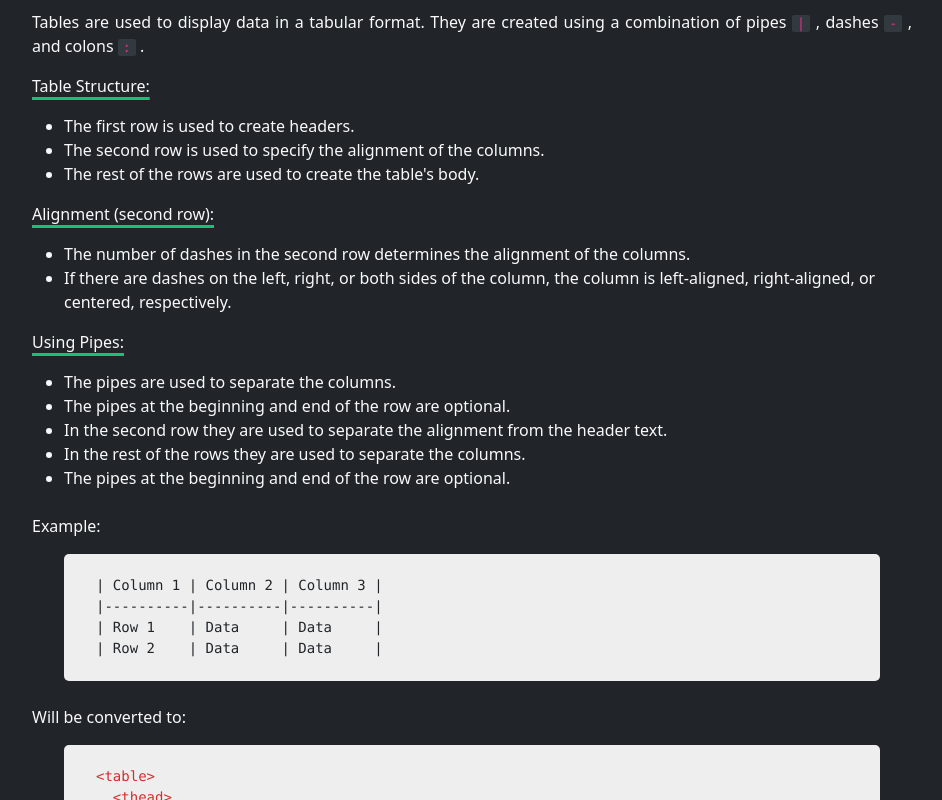
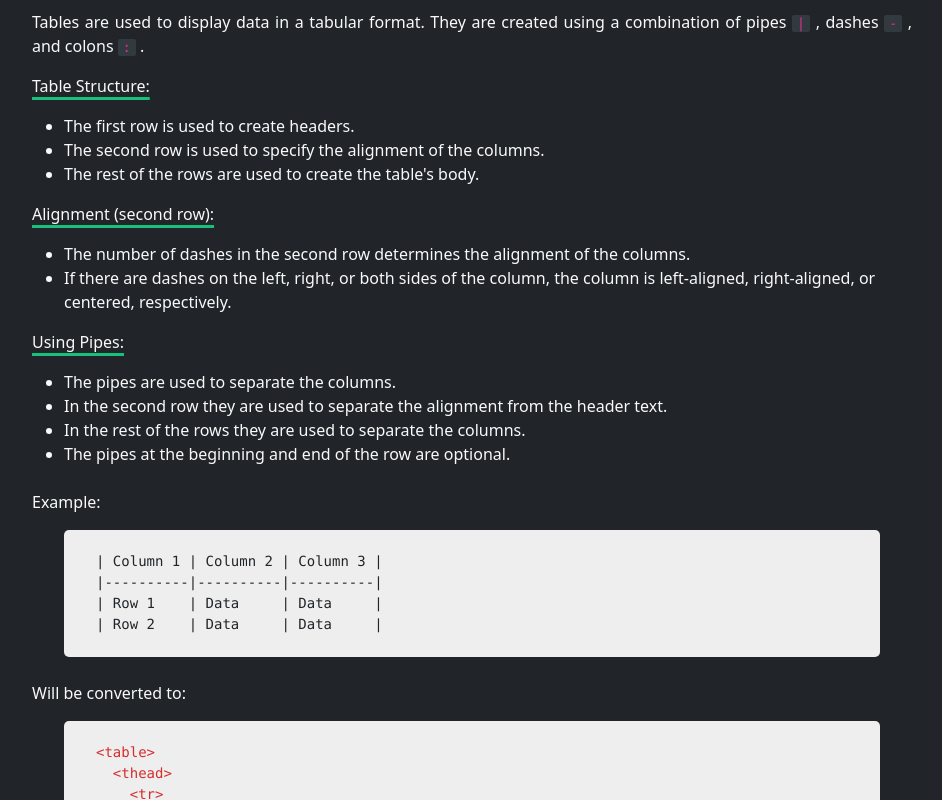
Before and after one commit to Nix7amcm/FCC-Technical-Documentation-Page, a plain HTML site: page index.html in a window 1280 px wide. Shown: the part 11200-12000 px from the top of the page, without its empty margins (328-1270 px from the left). Drawn offline with nearby package versions, Linux system fonts and the light colour scheme.

Commit message:
Update index.html
Fix tables section content, removed duplicated bullet point

```diff
--- a/index.html
+++ b/index.html
@@ -1127,9 +1127,6 @@ __bold text__
                   <ul>
                     <li>
                       The pipes are used to separate the columns.
-                    </li>
-                    <li>
-                      The pipes at the beginning and end of the row are optional.
                     </li>
                     <li>
                       In the second row they are used to separate the alignment from the header text.
```
